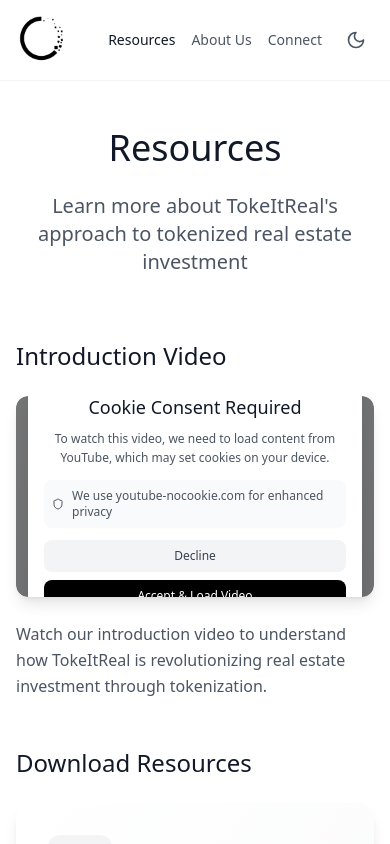
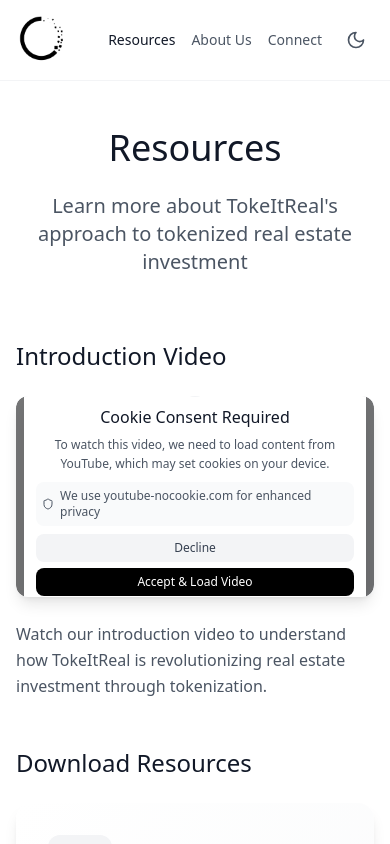
Before and after one commit to christopherhasz/tokeitrealfrontend_prod, a React (Vite) app: page /resources in a window 390 px wide. Shown: the top 844 px of the page. Built offline with nearby package versions, Linux system fonts and the light colour scheme; no server answers.

Commit message:
Updated YouTubeVideoConsent.tsx

```diff
--- a/src/components/YouTubeVideoConsent.tsx
+++ b/src/components/YouTubeVideoConsent.tsx
@@ -123,45 +123,45 @@ export const YouTubeVideoConsent: React.FC<YouTubeVideoConsentProps> = ({
     <div className={`relative w-full ${className}`} style={{ paddingBottom: '56.25%' }}>
       <div className="absolute top-0 left-0 w-full h-full rounded-xl shadow-lg bg-gradient-to-br from-gray-100 to-gray-200 dark:from-gray-800 dark:to-gray-900 flex items-center justify-center overflow-hidden">
         {showConsentDialog ? (
-          <div className="absolute inset-0 bg-black/50 backdrop-blur-sm flex items-center justify-center p-3 md:p-4 z-10 animate-fade-in">
-            <div className="bg-white dark:bg-gray-800 rounded-2xl p-4 md:p-5 max-w-md w-full shadow-2xl transform transition-all duration-300 scale-100 max-h-[90vh] overflow-y-auto">
-              <div className="flex items-center justify-center mb-3">
-                <div className="w-10 h-10 rounded-full bg-gray-100 dark:bg-gray-700 flex items-center justify-center">
-                  <Cookie className="w-5 h-5 text-gray-700 dark:text-gray-300" />
+          <div className="absolute inset-0 bg-black/50 backdrop-blur-sm flex items-center justify-center p-2 md:p-4 z-10 animate-fade-in">
+            <div className="bg-white dark:bg-gray-800 rounded-xl md:rounded-2xl p-3 md:p-5 max-w-md w-full shadow-2xl transform transition-all duration-300 scale-100 max-h-[90vh] overflow-y-auto">
+              <div className="flex items-center justify-center mb-2 md:mb-3">
+                <div className="w-8 h-8 md:w-10 md:h-10 rounded-full bg-gray-100 dark:bg-gray-700 flex items-center justify-center">
+                  <Cookie className="w-4 h-4 md:w-5 md:h-5 text-gray-700 dark:text-gray-300" />
                 </div>
               </div>
 
-              <h3 className="text-lg md:text-xl font-light text-gray-900 dark:text-gray-100 mb-2 text-center">
+              <h3 className="text-base md:text-xl font-light text-gray-900 dark:text-gray-100 mb-1.5 md:mb-2 text-center">
                 Cookie Consent Required
               </h3>
 
-              <p className="text-xs md:text-sm text-gray-600 dark:text-gray-400 mb-3 text-center leading-relaxed">
+              <p className="text-xs md:text-sm text-gray-600 dark:text-gray-400 mb-2 md:mb-3 text-center leading-relaxed">
                 To watch this video, we need to load content from YouTube, which may set cookies on your device.
               </p>
 
-              <div className="flex items-center gap-2 mb-3 p-2 md:p-3 bg-gray-50 dark:bg-gray-700/50 rounded-lg">
+              <div className="flex items-center gap-1.5 md:gap-2 mb-2 md:mb-3 p-1.5 md:p-3 bg-gray-50 dark:bg-gray-700/50 rounded-lg">
                 <Shield className="w-3 h-3 md:w-4 md:h-4 text-gray-600 dark:text-gray-400 flex-shrink-0" />
                 <p className="text-xs text-gray-600 dark:text-gray-400">
                   We use youtube-nocookie.com for enhanced privacy
                 </p>
               </div>
 
-              <div className="flex flex-col sm:flex-row gap-2">
+              <div className="flex flex-col sm:flex-row gap-1.5 md:gap-2">
                 <button
                   onClick={handleDecline}
-                  className="flex-1 px-3 py-2 rounded-lg text-xs md:text-sm font-light text-gray-700 dark:text-gray-300 bg-gray-100 dark:bg-gray-700 hover:bg-gray-200 dark:hover:bg-gray-600 transition-all duration-300 transform hover:scale-105 active:scale-95"
+                  className="flex-1 px-3 py-1.5 md:py-2 rounded-lg text-xs md:text-sm font-light text-gray-700 dark:text-gray-300 bg-gray-100 dark:bg-gray-700 hover:bg-gray-200 dark:hover:bg-gray-600 transition-all duration-300 transform hover:scale-105 active:scale-95"
                 >
                   Decline
                 </button>
                 <button
                   onClick={handleAccept}
-                  className="flex-1 px-3 py-2 rounded-lg text-xs md:text-sm font-light text-white dark:text-black bg-black dark:bg-white hover:bg-gray-800 dark:hover:bg-gray-100 transition-all duration-300 transform hover:scale-105 active:scale-95"
+                  className="flex-1 px-3 py-1.5 md:py-2 rounded-lg text-xs md:text-sm font-light text-white dark:text-black bg-black dark:bg-white hover:bg-gray-800 dark:hover:bg-gray-100 transition-all duration-300 transform hover:scale-105 active:scale-95"
                 >
                   Accept & Load Video
                 </button>
               </div>
 
-              <div className="mt-3 pt-3 border-t border-gray-200 dark:border-gray-700 text-center">
+              <div className="mt-2 md:mt-3 pt-2 md:pt-3 border-t border-gray-200 dark:border-gray-700 text-center">
                 <p className="text-xs text-gray-500 dark:text-gray-500">
                   Cookie Policy Version {CONSENT_POLICY_VERSION}
                 </p>
```
